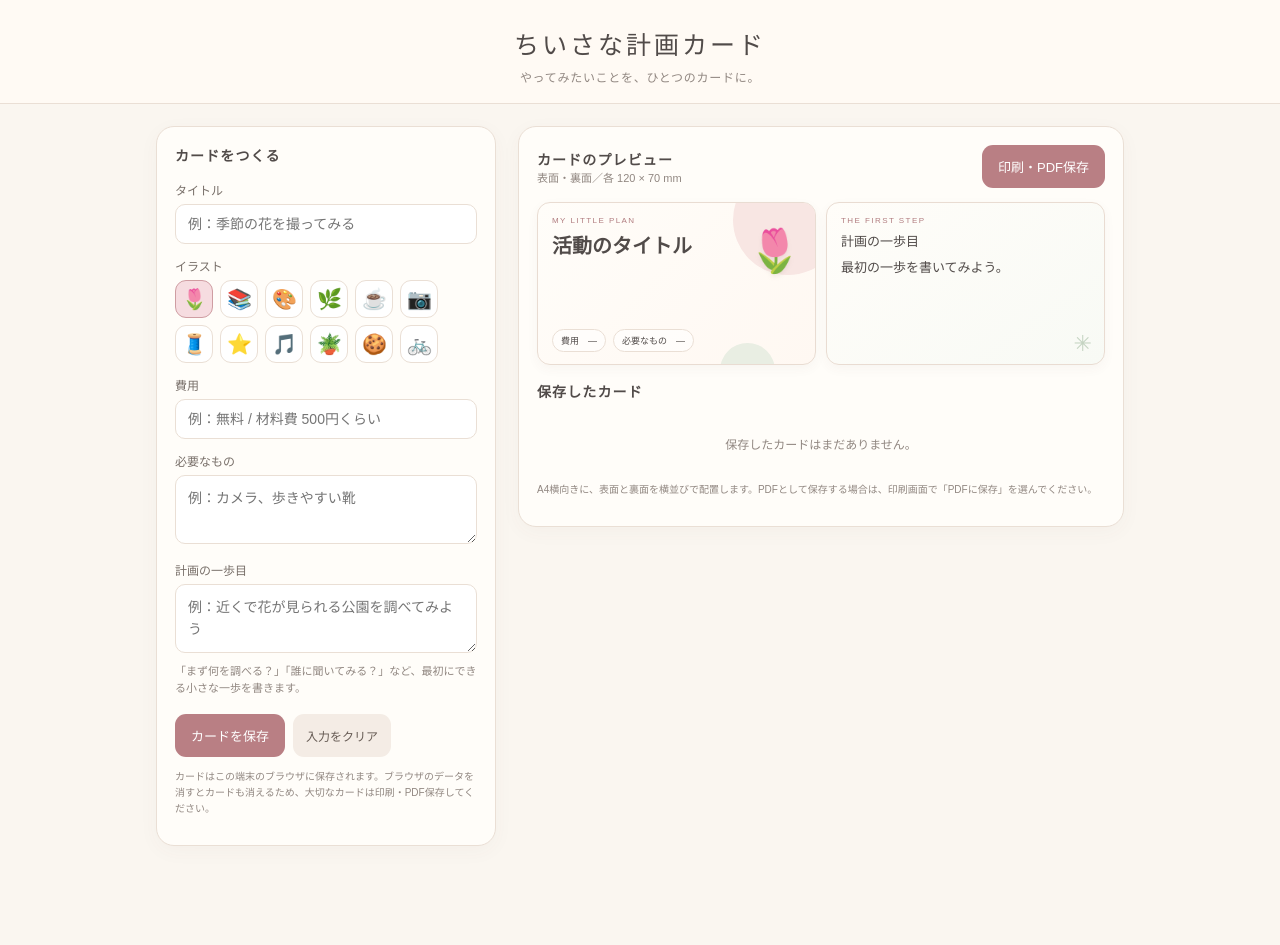
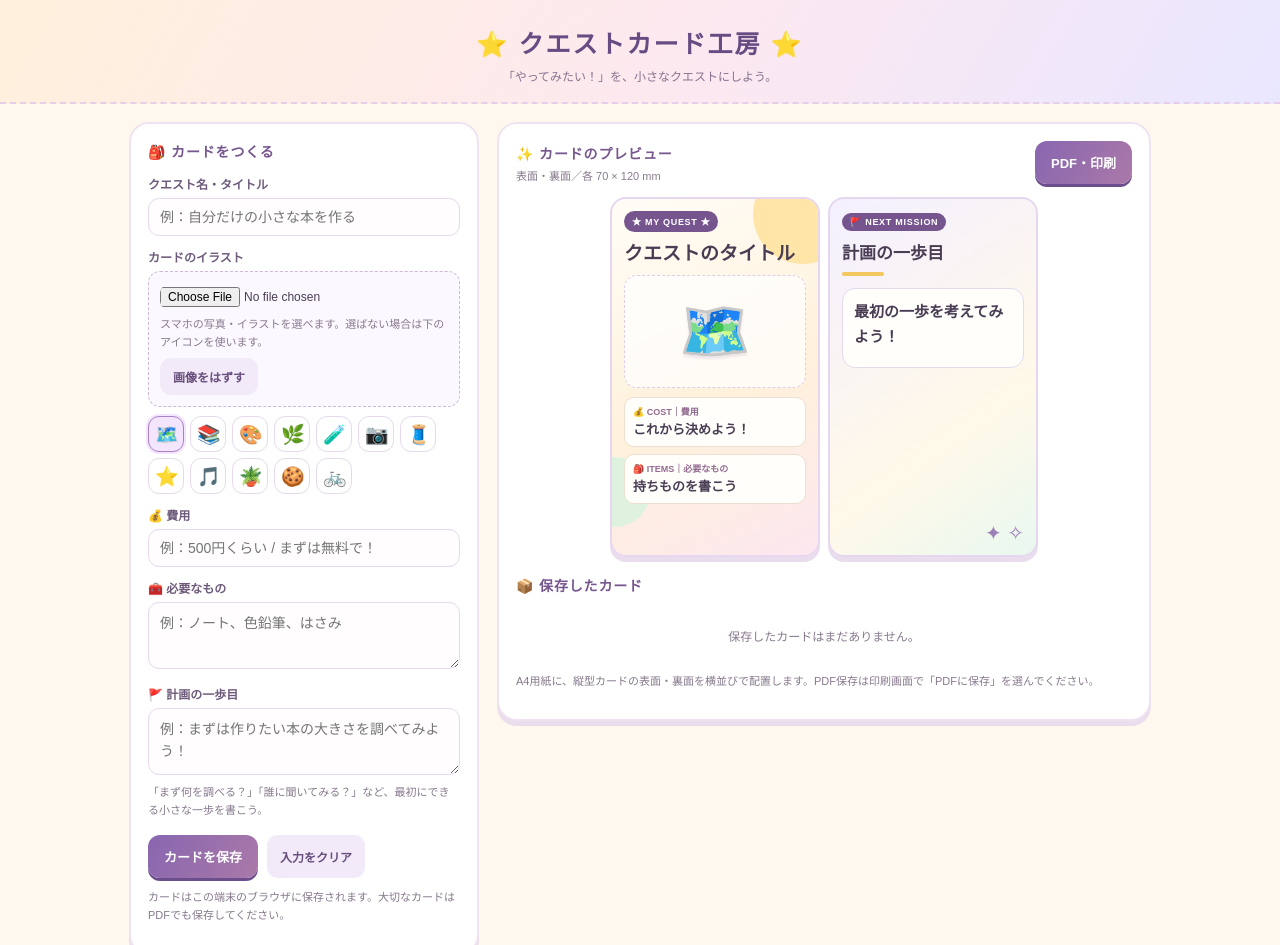
Before and after one commit to iroirobox/card, a plain HTML site: page index.html in a window 1280 px wide. Shown: the top 945 px of the page. Before the commit the page ends 906 px from the top, so only its background shows below. Drawn offline with Linux system fonts and the light colour scheme.

Commit message:
Add files via upload

```diff
--- a/index.html
+++ b/index.html
@@ -3,104 +3,125 @@
 <head>
 <meta charset="UTF-8">
 <meta name="viewport" content="width=device-width, initial-scale=1">
-<meta name="theme-color" content="#fffaf4">
-<title>ちいさな計画カード</title>
+<meta name="theme-color" content="#fff5e8">
+<title>クエストカード工房</title>
 <style>
-:root{--ink:#514b49;--muted:#918781;--paper:#fffdf9;--line:#eadfd5;--pink:#f6dce0;--peach:#f8e5d4;--green:#e5eee3;--blue:#e4edf3;--accent:#bd7f83}
-*{box-sizing:border-box}body{margin:0;background:#faf6f0;color:var(--ink);font-family:"Hiragino Kaku Gothic ProN","Yu Gothic",sans-serif}
-header{padding:25px 20px 18px;text-align:center;background:#fffaf4;border-bottom:1px solid var(--line)}
-h1{font-family:"Yu Mincho","Hiragino Mincho ProN",serif;font-weight:500;letter-spacing:.12em;font-size:25px;margin:0 0 7px}
-header p{margin:0;color:var(--muted);font-size:12px;letter-spacing:.06em}
-main{max-width:1000px;margin:0 auto;padding:22px 16px 60px;display:grid;grid-template-columns:minmax(270px,340px) 1fr;gap:22px;align-items:start}
-.panel{background:var(--paper);border:1px solid var(--line);border-radius:18px;padding:18px;box-shadow:0 5px 20px #6d55400a}
-.panel h2{font-size:14px;font-weight:600;letter-spacing:.08em;margin:0 0 16px}
-label{display:block;font-size:12px;color:#786f69;margin:13px 0 6px}
-input,textarea{width:100%;border:1px solid var(--line);border-radius:10px;background:#fff;padding:11px 12px;color:var(--ink);font:inherit;font-size:14px;outline:none}
-input:focus,textarea:focus{border-color:#c99599;box-shadow:0 0 0 3px #f6dce077}
-textarea{resize:vertical;min-height:68px;line-height:1.6}
-.hint{font-size:11px;color:var(--muted);line-height:1.6;margin:6px 0 0}
-.icons{display:flex;gap:7px;flex-wrap:wrap}
-.icon{width:38px;height:38px;border:1px solid var(--line);border-radius:11px;background:#fff;font-size:20px;cursor:pointer}
-.icon.active{background:var(--pink);border-color:#cf9da2}
+:root{--ink:#493d54;--muted:#87798d;--line:#e8d9ee;--paper:#fffefa;--purple:#8060a8;--pink:#f8dce7;--yellow:#ffe9a9;--mint:#dff2df;--blue:#dcecff;--orange:#ffdfc2}
+*{box-sizing:border-box}
+body{margin:0;background:#fff8ef;color:var(--ink);font-family:"Hiragino Maru Gothic ProN","Yu Gothic",sans-serif}
+header{text-align:center;padding:24px 16px 18px;background:linear-gradient(120deg,#fff0dc,#fce8f0 55%,#e9e7ff);border-bottom:2px dashed #e4cfe9}
+h1{margin:0;font-size:25px;letter-spacing:.08em;font-weight:800;color:#674b83}
+header p{margin:7px 0 0;font-size:12px;color:#87718e}
+main{max-width:1050px;margin:auto;padding:18px 14px 50px;display:grid;grid-template-columns:minmax(270px,350px) 1fr;gap:18px;align-items:start}
+.panel{background:#fff;border:2px solid #f0e3f1;border-radius:20px;padding:17px;box-shadow:0 5px 0 #eaddec}
+.panel h2{font-size:14px;margin:0 0 14px;color:#76568e;letter-spacing:.06em}
+label{display:block;font-size:12px;font-weight:700;margin:12px 0 6px;color:#6e5b7b}
+input,textarea{width:100%;border:1.5px solid #e6d9ed;border-radius:11px;background:#fffdfd;padding:10px 11px;color:var(--ink);font:inherit;font-size:14px;outline:none}
+input:focus,textarea:focus{border-color:#ad8bc7;box-shadow:0 0 0 3px #e9ddf5}
+textarea{resize:vertical;min-height:67px;line-height:1.55}
+.icons{display:flex;gap:6px;flex-wrap:wrap}
+.icon{width:36px;height:36px;border:1.5px solid #e7d9ec;border-radius:11px;background:#fff;font-size:19px}
+.icon.active{background:#f4e5ff;border-color:#a783c4;box-shadow:0 0 0 2px #f4e5ff}
+.hint,.small{font-size:11px;color:var(--muted);line-height:1.6}
+.hint{margin:5px 0 0}
+.uploadbox{border:1.5px dashed #cdb8dc;background:#fcf8ff;padding:11px;border-radius:12px}
+.uploadbox input{border:0;background:transparent;padding:4px 0;font-size:12px}
+.uploadrow{display:flex;align-items:center;gap:9px}
+.uploadthumb{width:48px;height:48px;object-fit:cover;border-radius:10px;background:#f4e9f8;display:none}
 button{font:inherit;cursor:pointer;border:0}
-.primary{background:#b97f84;color:white;border-radius:11px;padding:12px 16px;font-size:13px}
-.secondary{background:#f4ece5;color:#665b54;border-radius:11px;padding:10px 13px;font-size:12px}
-.danger{background:#fff0ef;color:#a45f60;border-radius:10px;padding:8px 10px;font-size:11px}
-.actions{display:flex;gap:8px;flex-wrap:wrap;margin-top:16px}
-.preview-head{display:flex;justify-content:space-between;align-items:center;gap:10px;margin-bottom:14px}
+.primary{background:linear-gradient(120deg,#8866b0,#aa79a8);color:white;border-radius:12px;padding:12px 16px;font-size:13px;font-weight:700;box-shadow:0 3px 0 #6d4e8d}
+.secondary{background:#f2eaf8;color:#684e7d;border-radius:11px;padding:10px 13px;font-size:12px;font-weight:700}
+.danger{background:#fff0f1;color:#a75b70;border-radius:10px;padding:8px 10px;font-size:11px}
+.actions{display:flex;gap:9px;flex-wrap:wrap;margin-top:16px}
+.preview-head{display:flex;justify-content:space-between;align-items:center;gap:10px;margin-bottom:13px}
 .preview-head h2{margin:0}
-.preview-note{font-size:11px;color:var(--muted)}
-.card-pair{display:grid;grid-template-columns:1fr 1fr;gap:10px;margin-bottom:16px}
-.card{aspect-ratio:120/70;min-width:0;border-radius:13px;position:relative;overflow:hidden;padding:13px 14px;background:#fff;border:1px solid #e9dcd2;box-shadow:0 4px 12px #624d3b0b}
-.front{background:linear-gradient(135deg,#fffdf9 0%,#fff8f2 100%)}
-.front:before{content:"";position:absolute;width:110px;height:110px;border-radius:50%;background:#f8e6e3;right:-28px;top:-38px}
-.front:after{content:"";position:absolute;width:55px;height:55px;border-radius:50%;background:#e9eee3;right:40px;bottom:-34px}
-.back{background:linear-gradient(145deg,#fffdf9,#f8faf5)}
-.kicker{font-size:8px;letter-spacing:.18em;color:#b17d80;position:relative;z-index:1}
-.card-title{font-family:"Yu Mincho","Hiragino Mincho ProN",serif;font-size:clamp(13px,2vw,20px);line-height:1.35;font-weight:600;margin:8px 0 9px;position:relative;z-index:1;overflow-wrap:anywhere}
-.illustration{position:absolute;right:14px;top:23px;font-size:clamp(27px,4vw,42px);z-index:1;filter:drop-shadow(0 3px 2px #80665b18)}
-.meta{position:absolute;left:14px;right:14px;bottom:12px;display:flex;gap:7px;z-index:1}
-.meta span{background:#fff9;border:1px solid #eadfd5;border-radius:20px;padding:4px 8px;font-size:9px;white-space:nowrap;overflow:hidden;text-overflow:ellipsis;max-width:50%}
-.back-title{font-family:"Yu Mincho","Hiragino Mincho ProN",serif;font-size:13px;margin:6px 0 8px;position:relative;z-index:1}
-.step-text{font-size:clamp(10px,1.3vw,13px);line-height:1.6;white-space:pre-wrap;overflow-wrap:anywhere;position:relative;z-index:1}
-.back-mark{position:absolute;right:12px;bottom:7px;font-size:22px;color:#c5d4c2}
-.list{margin-top:16px}
-.list-row{display:flex;justify-content:space-between;align-items:center;padding:10px 2px;border-bottom:1px solid #f0e8e1;font-size:12px;gap:8px}
-.list-row span{overflow:hidden;text-overflow:ellipsis;white-space:nowrap}
-.empty{color:var(--muted);font-size:12px;padding:18px 4px;text-align:center}
-.small{font-size:10px;color:var(--muted);line-height:1.6;margin-top:12px}
-@media(max-width:720px){main{grid-template-columns:1fr;padding:15px 12px 40px}.preview{order:2}.editor{order:1}.card{padding:10px}.card-title{font-size:15px}.meta{left:10px;right:10px;bottom:9px}.meta span{font-size:8px}.illustration{right:10px;top:20px}.back-title{font-size:11px}.step-text{font-size:10px}}
-@page{size:A4 landscape;margin:8mm}
+.preview-note{font-size:11px;color:var(--muted);margin-top:4px}
+#printArea{display:flex;flex-direction:column;align-items:center;gap:15px}
+.card-pair{display:flex;gap:8px;justify-content:center}
+.card{width: min( calc((100vw - 90px)/2), 210px);aspect-ratio:7/12;flex:none;position:relative;overflow:hidden;border:2px solid #e6d6ef;border-radius:16px;padding:12px;background:#fffdf8;box-shadow:0 5px 0 #e8dced}
+.front{background:linear-gradient(155deg,#fffdf7 0%,#fff1db 55%,#fce7ef 100%)}
+.front:before{content:"";position:absolute;width:100px;height:100px;border-radius:50%;background:#ffe5a8;right:-35px;top:-35px}
+.front:after{content:"";position:absolute;width:70px;height:70px;border-radius:50%;background:#dff2df;left:-32px;bottom:28px}
+.back{background:linear-gradient(145deg,#f4f0ff,#fff9e9 65%,#e9f8f0)}
+.badge{display:inline-block;position:relative;z-index:1;background:#76558f;color:white;border-radius:20px;padding:4px 8px;font-size:9px;font-weight:800;letter-spacing:.08em}
+.card-title{position:relative;z-index:1;font-size:clamp(14px,2.4vw,19px);font-weight:900;line-height:1.35;margin:9px 0 8px;overflow-wrap:anywhere}
+.art{position:relative;z-index:1;width:100%;height:34%;min-height:60px;max-height:130px;border-radius:13px;background:#ffffffb8;border:1.5px dashed #dfcde8;display:flex;align-items:center;justify-content:center;overflow:hidden;margin:8px 0}
+.art img{width:100%;height:100%;object-fit:contain}
+.art .emoji{font-size:clamp(34px,6vw,58px);filter:drop-shadow(0 3px 1px #76558f20)}
+.info{position:relative;z-index:2;margin-top:9px;display:grid;gap:7px}
+.info-row{background:#fffefa;border:1.5px solid #eddfd2;border-radius:10px;padding:7px 8px;min-width:0}
+.info-label{display:block;font-size:9px;font-weight:900;color:#946b91;margin-bottom:3px}
+.info-value{display:block;font-size:clamp(10px,1.55vw,13px);font-weight:700;line-height:1.4;white-space:pre-wrap;overflow-wrap:anywhere;word-break:break-word}
+.quest-title{font-size:17px;font-weight:900;margin:12px 0 12px;position:relative;z-index:1;line-height:1.3}
+.quest-title:after{content:"";display:block;width:42px;height:4px;border-radius:4px;background:#f2c85f;margin-top:7px}
+.quest-text{position:relative;z-index:1;background:#fffefa;border:1.5px solid #e5d9ee;border-radius:13px;padding:11px;font-size:clamp(12px,1.8vw,15px);font-weight:700;line-height:1.65;white-space:pre-wrap;overflow-wrap:anywhere;word-break:break-word;min-height:80px}
+.quest-foot{position:absolute;bottom:10px;right:12px;font-size:20px;color:#9c80b7}
+.saved{margin-top:18px}
+.saved-row{display:flex;justify-content:space-between;align-items:center;gap:8px;padding:10px 2px;border-bottom:1px solid #f0e7f2;font-size:12px}
+.saved-row>span{overflow:hidden;text-overflow:ellipsis;white-space:nowrap}
+.saved-row div{flex:none}
+.empty{color:var(--muted);font-size:12px;text-align:center;padding:18px 4px}
+@media(min-width:720px){.card{width:210px}}
+@media(max-width:720px){main{grid-template-columns:1fr;padding:14px 11px 40px}.card{width:calc((100vw - 48px)/2);padding:9px;border-radius:13px}.card-title{font-size:15px}.art{height:32%;min-height:52px;margin:6px 0}.info{gap:5px;margin-top:6px}.info-row{padding:6px}.info-label{font-size:8px}.info-value{font-size:11px}.quest-title{font-size:15px;margin:10px 0}.quest-text{font-size:12px;padding:9px}.badge{font-size:8px}}
+@page{size:A4 portrait;margin:8mm}
 @media print{
- body{background:white}.no-print,header,.editor,.preview-head,.list{display:none!important}
- main{display:block;max-width:none;margin:0;padding:0}.preview{border:0;padding:0;box-shadow:none}
- #printArea{display:grid;grid-template-columns:1fr;gap:5mm}
- .card-pair{display:grid;grid-template-columns:120mm 120mm;gap:0;margin:0;break-inside:avoid;page-break-inside:avoid}
- .card{width:120mm;height:70mm;aspect-ratio:auto;border-radius:2mm;box-shadow:none;padding:5mm 5.5mm}
- .front:before{width:42mm;height:42mm;right:-10mm;top:-14mm}.front:after{width:22mm;height:22mm;right:14mm;bottom:-13mm}
- .kicker{font-size:7pt}.card-title{font-size:17pt;margin:3mm 0}
- .illustration{font-size:31pt;right:5mm;top:8mm}.meta{left:5.5mm;right:5.5mm;bottom:4mm;gap:2mm}
- .meta span{font-size:8pt;padding:1.2mm 2.5mm}.back-title{font-size:12pt;margin:2mm 0 3mm}
- .step-text{font-size:10pt;line-height:1.55}.back-mark{font-size:20pt}
+ body{background:white}header,.no-print,.editor{display:none!important}
+ main{display:block;margin:0;padding:0;max-width:none}.preview{border:0;padding:0;box-shadow:none}
+ #printArea{display:grid;grid-template-columns:1fr;gap:7mm}
+ .card-pair{display:flex;gap:0;justify-content:center;break-inside:avoid;page-break-inside:avoid}
+ .card{width:70mm;height:120mm;aspect-ratio:auto;border-radius:3mm;padding:4mm;box-shadow:none;border-width:.4mm}
+ .front:before{width:35mm;height:35mm;right:-12mm;top:-12mm}.front:after{width:25mm;height:25mm;left:-12mm;bottom:25mm}
+ .badge{font-size:7pt;padding:1.5mm 2.5mm}.card-title{font-size:15pt;margin:3mm 0 2mm}
+ .art{height:37%;min-height:0;max-height:none;margin:2mm 0;border-radius:2mm}
+ .art .emoji{font-size:36pt}.info{gap:2mm;margin-top:2mm}
+ .info-row{padding:2mm 2.2mm;border-radius:2mm}.info-label{font-size:7pt;margin-bottom:.7mm}
+ .info-value{font-size:9.5pt;line-height:1.35}
+ .quest-title{font-size:14pt;margin:4mm 0}.quest-title:after{height:1mm;width:12mm;margin-top:2mm}
+ .quest-text{font-size:11pt;line-height:1.55;padding:3mm;min-height:0;border-radius:2mm}
+ .quest-foot{font-size:16pt;bottom:3mm;right:4mm}
 }
 </style>
 </head>
 <body>
-<header><h1>ちいさな計画カード</h1><p>やってみたいことを、ひとつのカードに。</p></header>
+<header><h1>⭐ クエストカード工房 ⭐</h1><p>「やってみたい！」を、小さなクエストにしよう。</p></header>
 <main>
 <section class="panel editor no-print">
-<h2>カードをつくる</h2>
-<label for="title">タイトル</label><input id="title" maxlength="32" placeholder="例：季節の花を撮ってみる">
-<label>イラスト</label><div class="icons" id="icons">
-<button class="icon active" data-icon="🌷" aria-label="チューリップ">🌷</button><button class="icon" data-icon="📚" aria-label="本">📚</button><button class="icon" data-icon="🎨" aria-label="絵の具">🎨</button><button class="icon" data-icon="🌿" aria-label="葉っぱ">🌿</button><button class="icon" data-icon="☕" aria-label="カップ">☕</button><button class="icon" data-icon="📷" aria-label="カメラ">📷</button><button class="icon" data-icon="🧵" aria-label="糸">🧵</button><button class="icon" data-icon="⭐" aria-label="星">⭐</button><button class="icon" data-icon="🎵" aria-label="音楽">🎵</button><button class="icon" data-icon="🪴" aria-label="植物">🪴</button><button class="icon" data-icon="🍪" aria-label="お菓子">🍪</button><button class="icon" data-icon="🚲" aria-label="自転車">🚲</button>
+<h2>🎒 カードをつくる</h2>
+<label for="title">クエスト名・タイトル</label><input id="title" maxlength="42" placeholder="例：自分だけの小さな本を作る">
+<label>カードのイラスト</label>
+<div class="uploadbox"><div class="uploadrow"><img id="uploadThumb" class="uploadthumb" alt=""><div style="flex:1"><input id="artUpload" type="file" accept="image/*"><div class="hint">スマホの写真・イラストを選べます。選ばない場合は下のアイコンを使います。</div></div></div><button class="secondary" id="removeArt" type="button" style="margin-top:7px">画像をはずす</button></div>
+<div class="icons" id="icons" style="margin-top:9px">
+<button class="icon active" data-icon="🗺️">🗺️</button><button class="icon" data-icon="📚">📚</button><button class="icon" data-icon="🎨">🎨</button><button class="icon" data-icon="🌿">🌿</button><button class="icon" data-icon="🧪">🧪</button><button class="icon" data-icon="📷">📷</button><button class="icon" data-icon="🧵">🧵</button><button class="icon" data-icon="⭐">⭐</button><button class="icon" data-icon="🎵">🎵</button><button class="icon" data-icon="🪴">🪴</button><button class="icon" data-icon="🍪">🍪</button><button class="icon" data-icon="🚲">🚲</button>
 </div>
-<label for="cost">費用</label><input id="cost" maxlength="40" placeholder="例：無料 / 材料費 500円くらい">
-<label for="needs">必要なもの</label><textarea id="needs" maxlength="180" placeholder="例：カメラ、歩きやすい靴"></textarea>
-<label for="firstStep">計画の一歩目</label><textarea id="firstStep" maxlength="180" placeholder="例：近くで花が見られる公園を調べてみよう"></textarea>
-<p class="hint">「まず何を調べる？」「誰に聞いてみる？」など、最初にできる小さな一歩を書きます。</p>
+<label for="cost">💰 費用</label><input id="cost" maxlength="90" placeholder="例：500円くらい / まずは無料で！">
+<label for="needs">🧰 必要なもの</label><textarea id="needs" maxlength="240" placeholder="例：ノート、色鉛筆、はさみ"></textarea>
+<label for="firstStep">🚩 計画の一歩目</label><textarea id="firstStep" maxlength="240" placeholder="例：まずは作りたい本の大きさを調べてみよう！"></textarea>
+<p class="hint">「まず何を調べる？」「誰に聞いてみる？」など、最初にできる小さな一歩を書こう。</p>
 <div class="actions"><button class="primary" id="saveBtn">カードを保存</button><button class="secondary" id="clearBtn">入力をクリア</button></div>
-<p class="small">カードはこの端末のブラウザに保存されます。ブラウザのデータを消すとカードも消えるため、大切なカードは印刷・PDF保存してください。</p>
+<p class="small">カードはこの端末のブラウザに保存されます。大切なカードはPDFでも保存してください。</p>
 </section>
 <section class="panel preview">
-<div class="preview-head no-print"><div><h2>カードのプレビュー</h2><div class="preview-note">表面・裏面／各 120 × 70 mm</div></div><button class="primary" id="printBtn">印刷・PDF保存</button></div>
+<div class="preview-head no-print"><div><h2>✨ カードのプレビュー</h2><div class="preview-note">表面・裏面／各 70 × 120 mm</div></div><button class="primary" id="printBtn">PDF・印刷</button></div>
 <div id="printArea"></div>
-<div class="list no-print"><h2>保存したカード</h2><div id="savedList"></div></div>
-<p class="small no-print">A4横向きに、表面と裏面を横並びで配置します。PDFとして保存する場合は、印刷画面で「PDFに保存」を選んでください。</p>
+<div class="saved no-print"><h2>📦 保存したカード</h2><div id="savedList"></div></div>
+<p class="small no-print">A4用紙に、縦型カードの表面・裏面を横並びで配置します。PDF保存は印刷画面で「PDFに保存」を選んでください。</p>
 </section>
 </main>
 <script>
-const $=id=>document.getElementById(id);
-const fields=['title','cost','needs','firstStep'];
-let selectedIcon='🌷',cards=[],editingId=null;
+const $=id=>document.getElementById(id),fields=['title','cost','needs','firstStep'];
+let selectedIcon='🗺️',artData='',cards=[],editingId=null;
 try{cards=JSON.parse(localStorage.getItem('tinyPlanCards')||'[]')}catch(e){cards=[]}
 function esc(s){return String(s||'').replace(/[&<>"']/g,c=>({'&':'&amp;','<':'&lt;','>':'&gt;','"':'&quot;',"'":'&#39;'}[c]))}
-function readForm(){return {id:editingId||String(Date.now()),title:$('title').value.trim(),icon:selectedIcon,cost:$('cost').value.trim(),needs:$('needs').value.trim(),firstStep:$('firstStep').value.trim()}}
-function form(c){fields.forEach(k=>$(k).value=c?.[k]||'');selectedIcon=c?.icon||'🌷';document.querySelectorAll('.icon').forEach(b=>b.classList.toggle('active',b.dataset.icon===selectedIcon));}
-function renderPreview(c){const title=esc(c.title||'活動のタイトル');const icon=esc(c.icon||'🌷');return `<div class="card-pair"><article class="card front"><div class="kicker">MY LITTLE PLAN</div><div class="card-title">${title}</div><div class="illustration">${icon}</div><div class="meta"><span>費用　${esc(c.cost||'—')}</span><span>必要なもの　${esc(c.needs||'—')}</span></div></article><article class="card back"><div class="kicker">THE FIRST STEP</div><div class="back-title">計画の一歩目</div><div class="step-text">${esc(c.firstStep||'最初の一歩を書いてみよう。')}</div><div class="back-mark">✳</div></article></div>`}
-function previewDraft(){const c=readForm();$('printArea').innerHTML=renderPreview(c)}
-function persist(){localStorage.setItem('tinyPlanCards',JSON.stringify(cards))}
-function render(){ $('savedList').innerHTML=cards.length?cards.map(c=>`<div class="list-row"><span>${esc(c.title||'タイトル未入力')}</span><div><button class="secondary" data-edit="${esc(c.id)}">編集</button> <button class="danger" data-delete="${esc(c.id)}">削除</button></div></div>`).join(''):'<div class="empty">保存したカードはまだありません。</div>'; }
-$('icons').addEventListener('click',e=>{const b=e.target.closest('button[data-icon]');if(!b)return;selectedIcon=b.dataset.icon;document.querySelectorAll('.icon').forEach(x=>x.classList.toggle('active',x===b));previewDraft()});
+function readForm(){return{id:editingId||String(Date.now()),title:$('title').value.trim(),icon:selectedIcon,art:artData,cost:$('cost').value.trim(),needs:$('needs').value.trim(),firstStep:$('firstStep').value.trim()}}
+function form(c){fields.forEach(k=>$(k).value=c?.[k]||'');selectedIcon=c?.icon||'🗺️';artData=c?.art||'';document.querySelectorAll('.icon').forEach(b=>b.classList.toggle('active',b.dataset.icon===selectedIcon));showThumb();$('artUpload').value=''}
+function showThumb(){const im=$('uploadThumb');im.src=artData||'';im.style.display=artData?'block':'none'}
+function renderPreview(c){const title=esc(c.title||'クエストのタイトル'),art=c.art?`<img src="${c.art}" alt="">`:`<span class="emoji">${esc(c.icon||'🗺️')}</span>`;return `<div class="card-pair"><article class="card front"><div class="badge">★ MY QUEST ★</div><div class="card-title">${title}</div><div class="art">${art}</div><div class="info"><div class="info-row"><span class="info-label">💰 COST｜費用</span><span class="info-value">${esc(c.cost||'これから決めよう！')}</span></div><div class="info-row"><span class="info-label">🎒 ITEMS｜必要なもの</span><span class="info-value">${esc(c.needs||'持ちものを書こう')}</span></div></div></article><article class="card back"><div class="badge">🚩 NEXT MISSION</div><div class="quest-title">計画の一歩目</div><div class="quest-text">${esc(c.firstStep||'最初の一歩を考えてみよう！')}</div><div class="quest-foot">✦ ✧</div></article></div>`}
+function previewDraft(){$('printArea').innerHTML=renderPreview(readForm())}
+function persist(){try{localStorage.setItem('tinyPlanCards',JSON.stringify(cards))}catch(e){alert('保存容量がいっぱいです。画像サイズを小さくするか、不要なカードを削除してください。')}}
+function render(){ $('savedList').innerHTML=cards.length?cards.map(c=>`<div class="saved-row"><span>${esc(c.title||'タイトル未入力')}</span><div><button class="secondary" data-edit="${esc(c.id)}">編集</button> <button class="danger" data-delete="${esc(c.id)}">削除</button></div></div>`).join(''):'<div class="empty">保存したカードはまだありません。</div>'}
+$('icons').addEventListener('click',e=>{const b=e.target.closest('button[data-icon]');if(!b)return;selectedIcon=b.dataset.icon;artData='';showThumb();$('artUpload').value='';document.querySelectorAll('.icon').forEach(x=>x.classList.toggle('active',x===b));previewDraft()});
+$('artUpload').addEventListener('change',e=>{const file=e.target.files?.[0];if(!file)return;if(!file.type.startsWith('image/')){alert('画像ファイルを選んでください。');return}const reader=new FileReader();reader.onload=()=>{const img=new Image();img.onload=()=>{const max=800,scale=Math.min(1,max/Math.max(img.width,img.height)),canvas=document.createElement('canvas');canvas.width=Math.round(img.width*scale);canvas.height=Math.round(img.height*scale);canvas.getContext('2d').drawImage(img,0,0,canvas.width,canvas.height);artData=canvas.toDataURL('image/jpeg',.82);showThumb();previewDraft()};img.src=reader.result};reader.readAsDataURL(file)});
+$('removeArt').addEventListener('click',()=>{artData='';$('artUpload').value='';showThumb();previewDraft()});
 fields.forEach(k=>$(k).addEventListener('input',previewDraft));
 $('saveBtn').addEventListener('click',()=>{const c=readForm();if(!c.title){$('title').focus();alert('タイトルを入力してください。');return}const i=cards.findIndex(x=>x.id===c.id);if(i>=0)cards[i]=c;else cards.unshift(c);persist();editingId=null;$('saveBtn').textContent='カードを保存';render();previewDraft()});
 $('clearBtn').addEventListener('click',()=>{editingId=null;form(null);$('saveBtn').textContent='カードを保存';previewDraft()});
```
